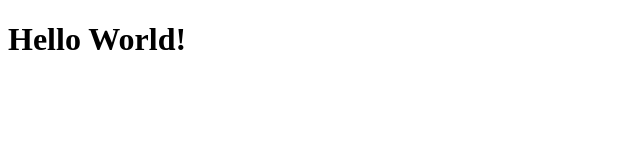
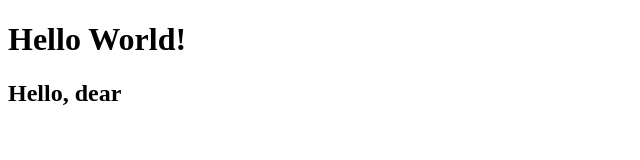
Before and after one commit to apagason/my-first-repo-apda, a plain HTML site: page index.html in a window 1280 px wide. Shown: the whole page, without its empty margins (0-640 px from the left). Drawn offline with Linux system fonts and the light colour scheme.

Commit message:
added a heading

```diff
--- a/index.html
+++ b/index.html
@@ -5,5 +5,6 @@
 </head>
 <body>
     <h1>Hello World!</h1>
+    <h2>Hello, dear</h2>
 </body>
 </html>
```
